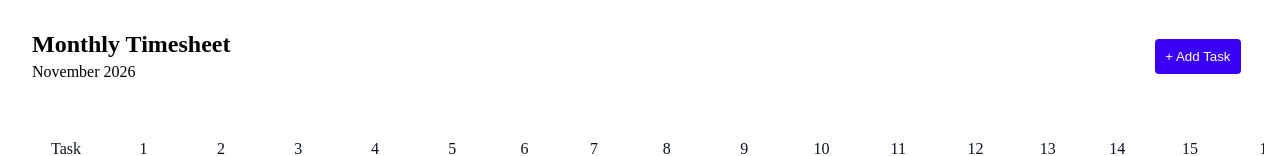
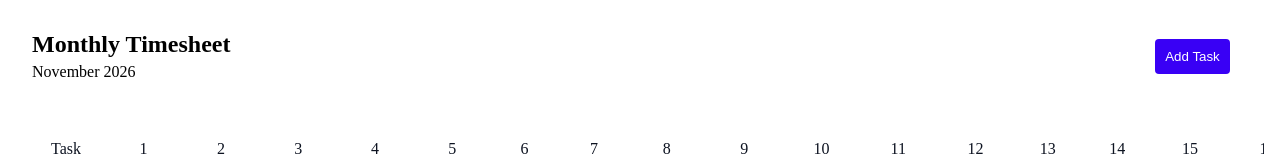
Before and after one commit to antonio06/time-tracker, a React (Vite) app: page / in a window 1280 px wide. Shown: the top 156 px of the page. Built offline with nearby package versions, Linux system fonts and the light colour scheme.

Commit message:
update button label in AddTrackComponent

```diff
--- a/src/pages/time-tracker/components/add-track-component.tsx
+++ b/src/pages/time-tracker/components/add-track-component.tsx
@@ -14,7 +14,7 @@ export const AddTrackComponent: React.FC<Props> = ({ onAddTask: onAddTrack }) =>
   }
   return (
     <div className="add-track">
-      <button className="button" onClick={onAddTaskClick}>+ Add Task</button>
+      <button className="button" onClick={onAddTaskClick}>Add Task</button>
     </div>
   )
 }
```
